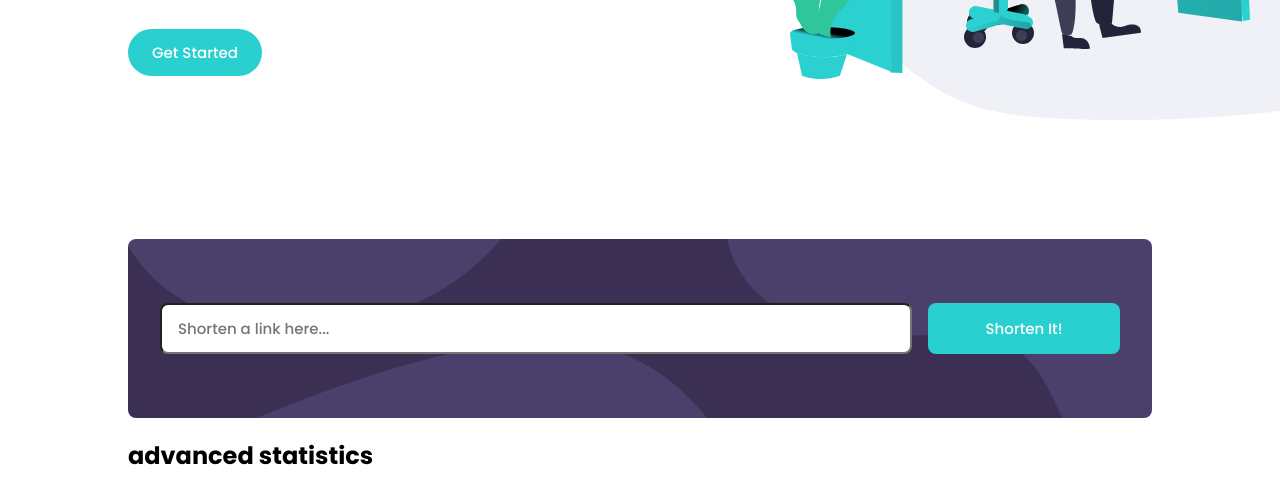
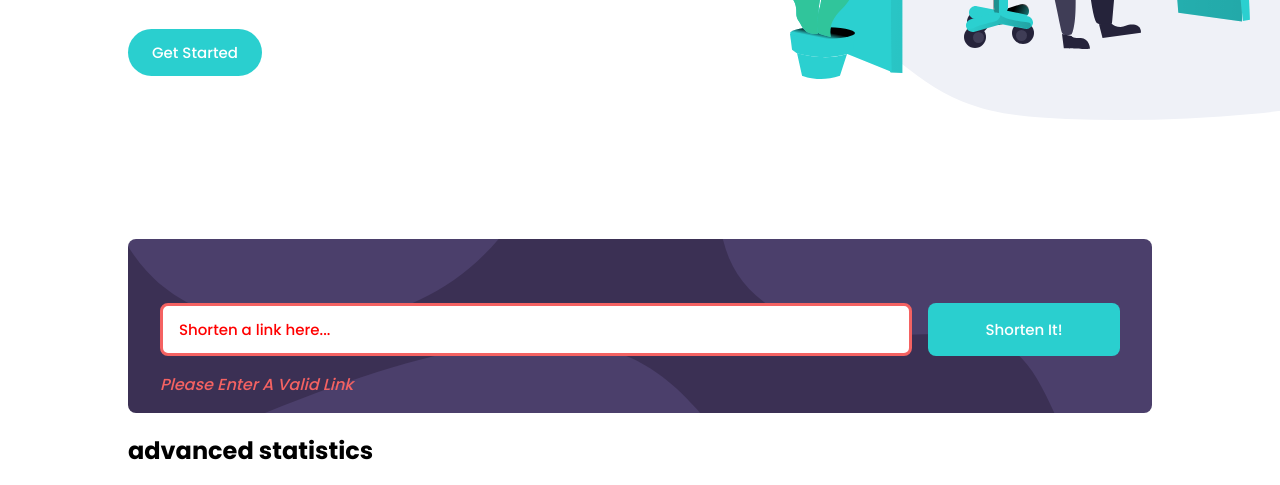
Before and after one commit to emersonvisuals/url-shortner-app, a website built with webpack: page src/template.html in a window 1280 px wide. Both pictures are taken after a click on the button "Shorten It!". Shown: the part 522-1007 px from the top of the page. Built offline with nearby package versions, Linux system fonts and the light colour scheme; no server answers.

Commit message:
error message working

```diff
--- a/src/index.js
+++ b/src/index.js
@@ -1,6 +1,6 @@
 import './styles/main.scss';
-
 import './input.js';
+import './noLink.js';
 
 import bgBoostDesktop from './assets/bg-boost-desktop.svg'
 import bgBoostMobile from './assets/bg-boost-mobile.svg'
--- a/src/input.js
+++ b/src/input.js
@@ -41,10 +41,24 @@ shortenItBtn.addEventListener('click', () => {
                     navigator.clipboard.writeText(finalOutcome);
                 })
             });
+            textInput.value = '';
         })
         .catch(err => {
             console.log(err);
             console.log('not a link');
+
+            const link = document.querySelector('input.textBox');
+            const errorMessage = document.querySelector('.warning')
+            const errorMessageP = document.querySelector('.warningMessage')
+            let linkPlaceholder = document.querySelector('input.textBox::placeholder')
+
+            errorMessageP.innerHTML = 'Please enter a valid link';
+
+            link.classList.add('active')
+            errorMessage.classList.add('active')
+            linkPlaceholder.classList.add('active');
+
+            console.log(errorMessageP);
         });
     }
     fetchRequest();
--- /dev/null
+++ b/src/noLink.js
@@ -0,0 +1,17 @@
+const link = document.querySelector('input.textBox');
+const errorMessage = document.querySelector('.warning')
+const btn = document.querySelector('button.shortenIt');
+
+btn.addEventListener('click', () => {
+    let linkPlaceholder = document.querySelector('input.textBox::placeholder')
+
+    if (link.value === '') {
+        link.classList.add('active')
+        errorMessage.classList.add('active')
+        linkPlaceholder.classList.add('active');
+    } else {
+        link.classList.remove('active');
+        errorMessage.classList.remove('active');
+        linkPlaceholder.classList.remove('active');
+    }
+})
--- a/src/styles/__variables.scss
+++ b/src/styles/__variables.scss
@@ -72,7 +72,7 @@ $desktopHeaderPadding: 2rem 8rem;
     background-image: url('/dist/bg-boost-desktop.svg');
     background-size: cover;
     width: 100%;
-    padding: 2rem 0;
+    padding: 2rem 0 0 0;
     border-radius: 0.5rem;
 }
 
@@ -82,6 +82,16 @@ $desktopHeaderPadding: 2rem 8rem;
     font-size: $fontSizeThree;
     border-radius: 0.5rem;
     margin: 0 1rem 0 0;
+}
+
+@mixin inputTextboxActive {
+    padding: 0.75rem 0 0.75rem 1rem;
+    font-family: $fontFamily;
+    font-size: $fontSizeThree;
+    border-radius: 0.5rem;
+    color: $red;
+    margin: 0 1rem 0 0;
+    border: 3px solid $red;
 }
 
 @mixin hover {
--- a/src/styles/main.scss
+++ b/src/styles/main.scss
@@ -108,9 +108,35 @@ main {
                     @include inputTextbox;
                 }
 
+                input.textBox.active::placeholder {
+                    color: red;
+                }
+
+                input.textBox.active {
+                    @include inputTextboxActive;
+                }
+
                 button.shortenIt {
                     @include buttonTwo;
                 }
+
+                .warning {
+                    visibility: hidden;
+
+                    p {
+                        margin: 0;
+                        padding: 0;
+                        transform: translateY(1rem);
+                        color: $red;
+                        text-transform: capitalize;
+                        font-style: italic;
+                    }
+                }
+
+                .warning.active {
+                    visibility: visible;
+                }
+
             }
         }
 
--- a/src/template.html
+++ b/src/template.html
@@ -39,6 +39,9 @@
         <div class="inputContents">
           <input type="text" class="textBox" placeholder="Shorten a link here..." required>
           <button class="shortenIt">shorten it!</button>
+          <div class="warning">
+            <p class = "warningMessage">please add a link</p>
+          </div>
         </div>
       </div>
       <div class="inputResultContainer">
```
Also changed, not shown: dist/bundled7b90f0abf30eacd5a28.js, dist/index.html, 2 other files.
